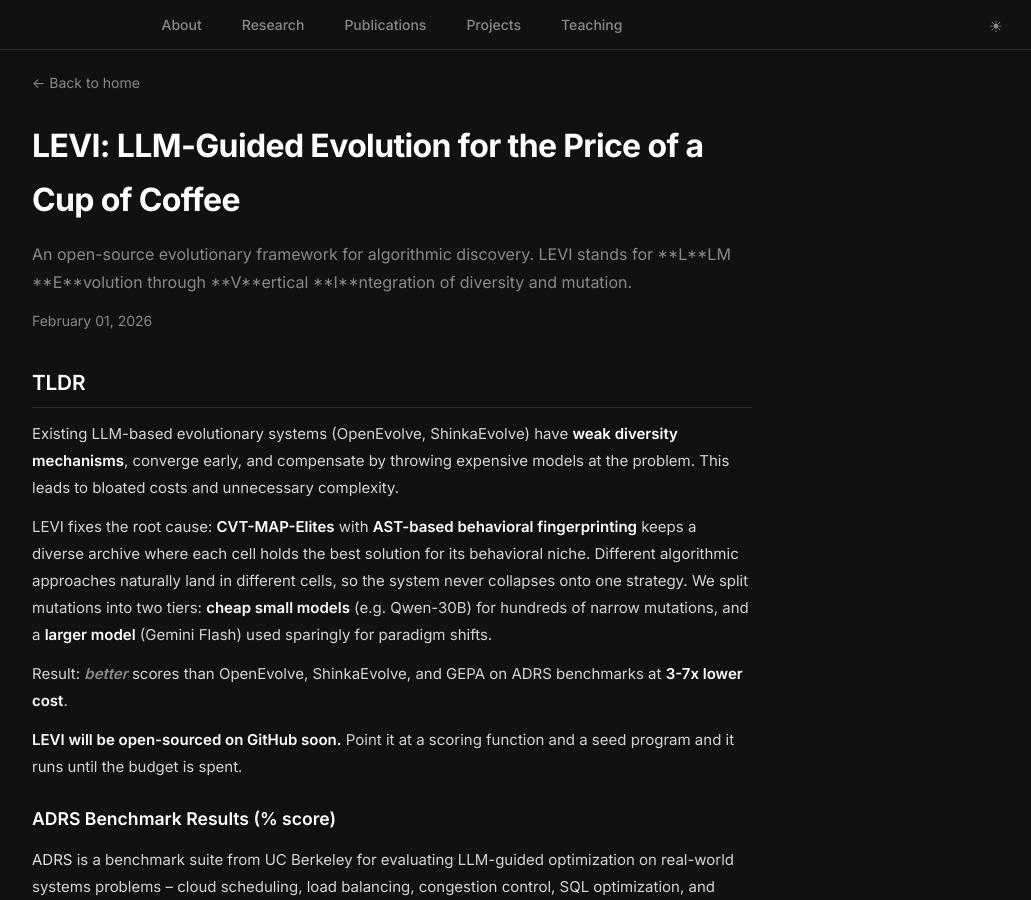
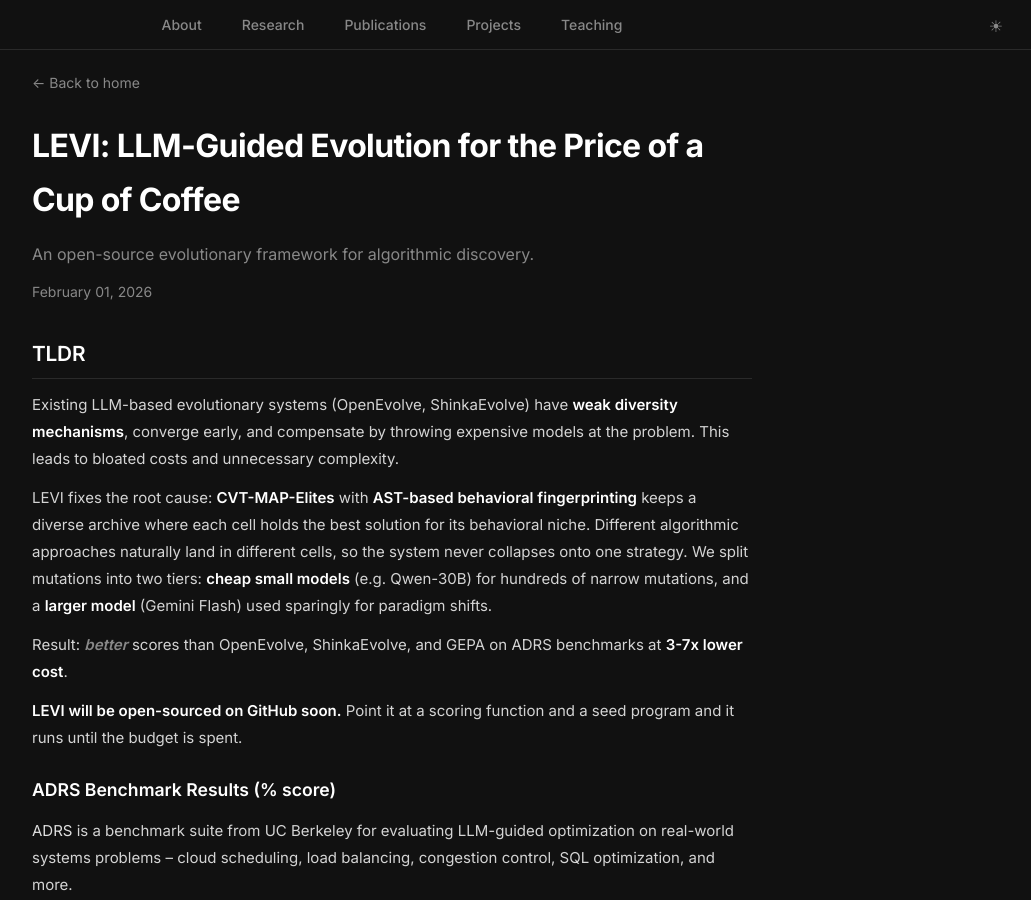
Before and after one commit to ttanv/ttanv.github.io, a Jekyll site: the page built from levi.md, in a window 1280 px wide and 900 px high. Shown: the whole window, without its empty margins (248-1279 px from the left). Built offline with Jekyll 4.4.1, drawn with Linux system fonts in a browser that asks for light colours.

Commit message:
Simplify subtitle

```diff
--- a/_layouts/blog.html
+++ b/_layouts/blog.html
@@ -233,7 +233,7 @@
     <a class="blog-back" href="/">&larr; Back to home</a>
     <h1>{{ page.title }}</h1>
     {% if page.subtitle %}
-    <p class="blog-subtitle">{{ page.subtitle }}</p>
+    <p class="blog-subtitle">{{ page.subtitle | markdownify | remove: '<p>' | remove: '</p>' }}</p>
     {% endif %}
     {% if page.date %}
     <div class="blog-date">{{ page.date | date: "%B %d, %Y" }}</div>
--- a/levi.md
+++ b/levi.md
@@ -1,7 +1,7 @@
 ---
 layout: blog
 title: "LEVI: LLM-Guided Evolution for the Price of a Cup of Coffee"
-subtitle: "An open-source evolutionary framework for algorithmic discovery. LEVI stands for **L**LM **E**volution through **V**ertical **I**ntegration of diversity and mutation."
+subtitle: "An open-source evolutionary framework for algorithmic discovery."
 date: 2026-02-01
 permalink: /levi
 ---
```
